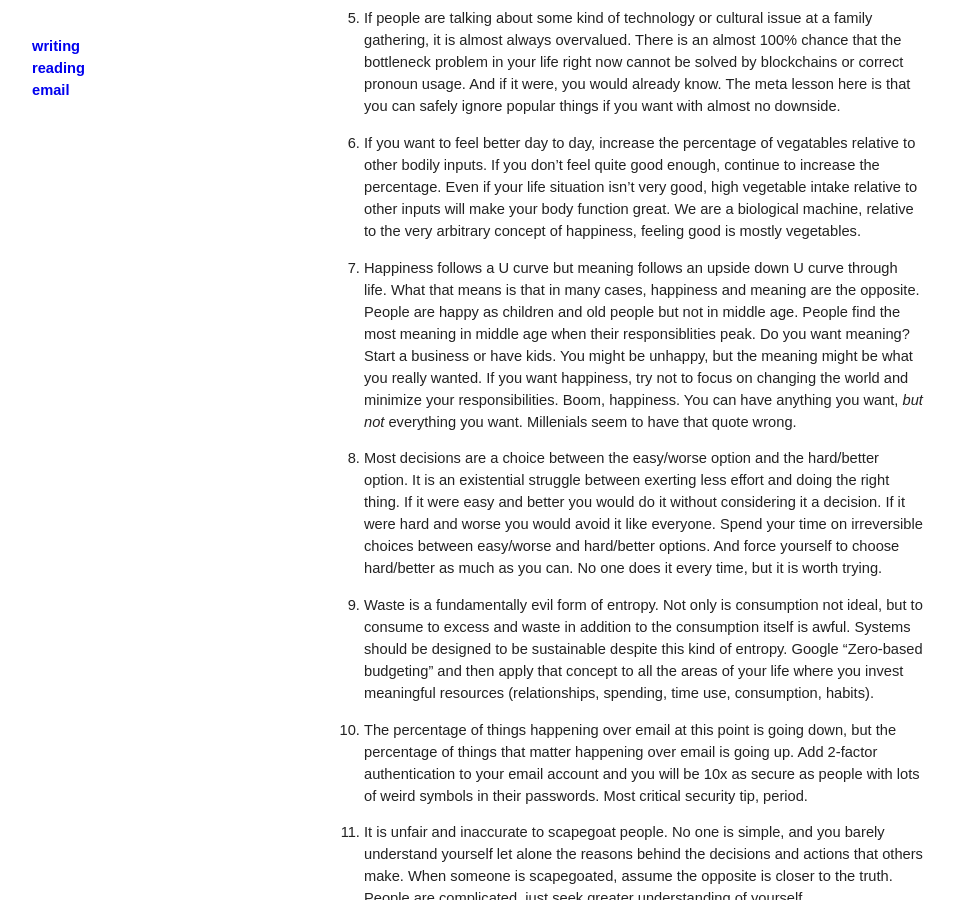
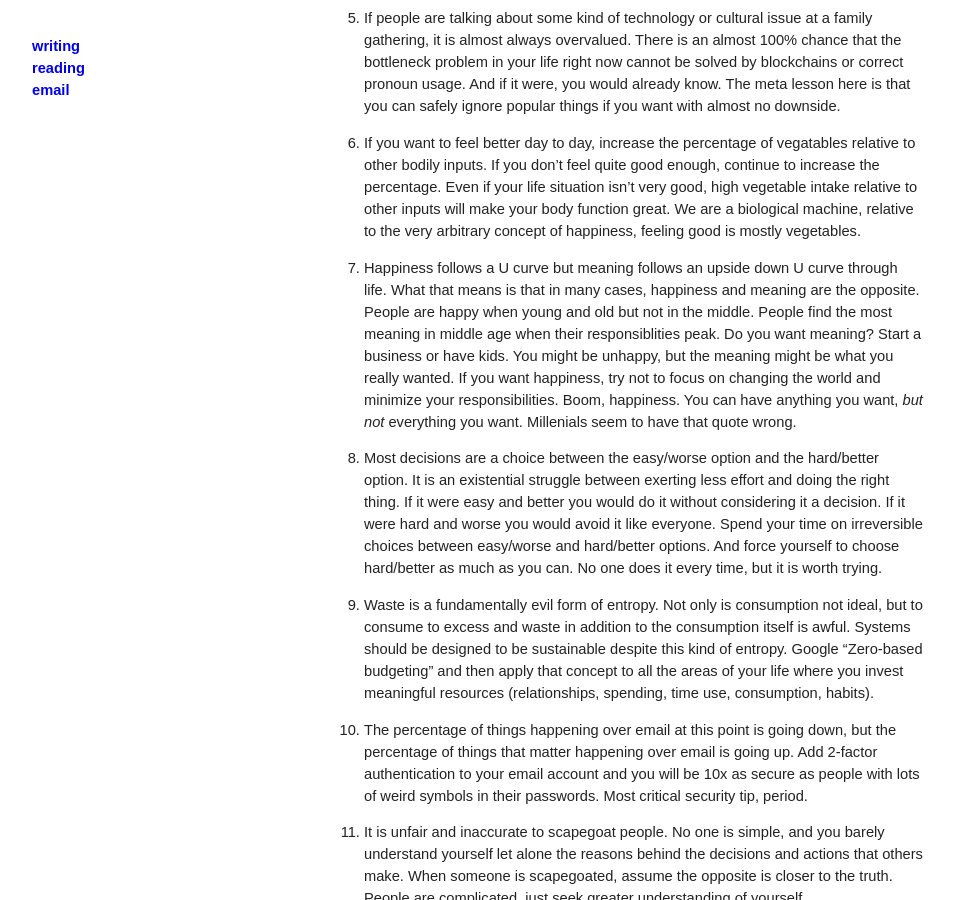
Before and after one commit to rogerkirkness/writing, a Jekyll site: the page built from _posts/2018-08-18-25-years.md, in a window 1280 px wide and 900 px high, scrolled down 673 px. Shown: the whole window, without its empty margins (16-970 px from the left). Built offline with Jekyll 4.4.1, drawn with Linux system fonts in a browser that asks for light colours.

Commit message:
Bump version to 1.1.2

```diff
--- a/_posts/2018-08-18-25-years.md
+++ b/_posts/2018-08-18-25-years.md
@@ -17,7 +17,7 @@ As much as they usually read the same (ie. "spend more time with your family"),
 
 6. If you want to feel better day to day, increase the percentage of vegatables relative to other bodily inputs. If you don't feel quite good enough, continue to increase the percentage. Even if your life situation isn't very good, high vegetable intake relative to other inputs will make your body function great. We are a biological machine, relative to the very arbitrary concept of happiness, feeling good is mostly vegetables.
 
-7. Happiness follows a U curve but meaning follows an upside down U curve through life. What that means is that in many cases, happiness and meaning are the opposite. People are happy as children and old people but not in middle age. People find the most meaning in middle age when their responsiblities peak. Do you want meaning? Start a business or have kids. You might be unhappy, but the meaning might be what you really wanted. If you want happiness, try not to focus on changing the world and minimize your responsibilities. Boom, happiness. You can have anything you want, *but not* everything you want. Millenials seem to have that quote wrong.
+7. Happiness follows a U curve but meaning follows an upside down U curve through life. What that means is that in many cases, happiness and meaning are the opposite. People are happy when young and old but not in the middle. People find the most meaning in middle age when their responsiblities peak. Do you want meaning? Start a business or have kids. You might be unhappy, but the meaning might be what you really wanted. If you want happiness, try not to focus on changing the world and minimize your responsibilities. Boom, happiness. You can have anything you want, *but not* everything you want. Millenials seem to have that quote wrong.
 
 8. Most decisions are a choice between the easy/worse option and the hard/better option. It is an existential struggle between exerting less effort and doing the right thing. If it were easy and better you would do it without considering it a decision. If it were hard and worse you would avoid it like everyone. Spend your time on irreversible choices between easy/worse and hard/better options. And force yourself to choose hard/better as much as you can. No one does it every time, but it is worth trying.
 
```
